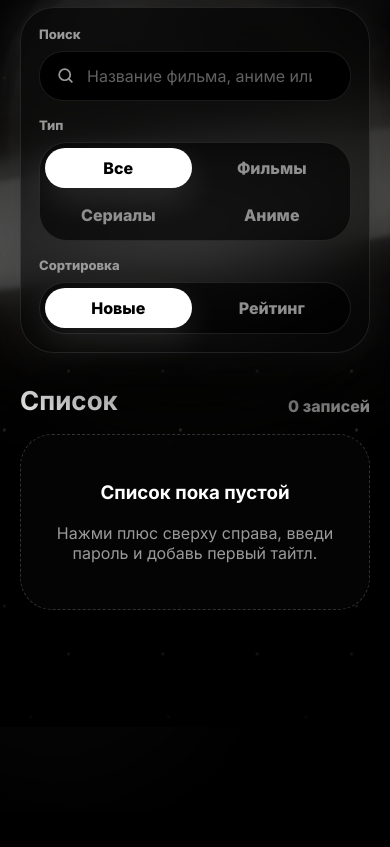
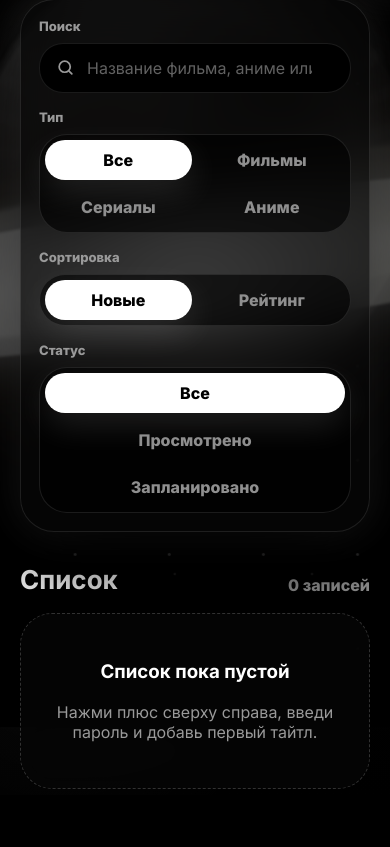
Before and after one commit to yadobr1337/me, a plain HTML site: page index.html in a window 390 px wide. Shown: the part 117-964 px from the top of the page. Before the commit the page ends 844 px from the top, so only its background shows below. Drawn offline with Linux system fonts and the light colour scheme.

Commit message:
Optimize site and add watch status filter

```diff
--- a/app.js
+++ b/app.js
@@ -5,9 +5,14 @@ const typeNames = {
   series: "Сериал",
   anime: "Аниме",
 };
+const statusNames = {
+  watched: "Просмотрено",
+  planned: "Запланировано",
+};
 
 let items = loadItems();
 let currentType = "all";
+let currentStatus = "all";
 let sortMode = "recent";
 let selectedImage = "";
 let deleteTargetId = null;
@@ -18,6 +23,7 @@ const countText = document.querySelector("#countText");
 const searchInput = document.querySelector("#searchInput");
 const sortFilter = document.querySelector("#sortFilter");
 const typeFilter = document.querySelector("#typeFilter");
+const statusFilter = document.querySelector("#statusFilter");
 const passwordModal = document.querySelector("#passwordModal");
 const editorModal = document.querySelector("#editorModal");
 const passwordInput = document.querySelector("#passwordInput");
@@ -27,6 +33,7 @@ const titleInput = document.querySelector("#titleInput");
 const ratingInput = document.querySelector("#ratingInput");
 const ratingValue = document.querySelector("#ratingValue");
 const categoryInput = document.querySelector("#categoryInput");
+const statusInput = document.querySelector("#statusInput");
 const imageResults = document.querySelector("#imageResults");
 const manualImage = document.querySelector("#manualImage");
 const deleteSearch = document.querySelector("#deleteSearch");
@@ -34,7 +41,7 @@ const deleteButton = document.querySelector("#deleteButton");
 const deleteHint = document.querySelector("#deleteHint");
 const deleteResults = document.querySelector("#deleteResults");
 
-createParticleField();
+scheduleBackgroundEffects();
 
 document.querySelector("#openAdd").addEventListener("click", () => {
   passwordInput.value = "";
@@ -74,6 +81,14 @@ typeFilter.addEventListener("click", (event) => {
   smoothRender();
 });
 
+statusFilter.addEventListener("click", (event) => {
+  const button = event.target.closest("button[data-status]");
+  if (!button) return;
+  currentStatus = button.dataset.status;
+  statusFilter.querySelectorAll("button").forEach((item) => item.classList.toggle("active", item === button));
+  smoothRender();
+});
+
 ratingInput.addEventListener("input", () => {
   ratingValue.textContent = ratingInput.value;
 });
@@ -95,6 +110,7 @@ addForm.addEventListener("submit", (event) => {
     title,
     rating: Number(ratingInput.value),
     type: categoryInput.value,
+    status: statusInput.value,
     poster,
     createdAt: Date.now(),
   });
@@ -137,6 +153,7 @@ function render() {
   const query = searchInput.value.trim().toLowerCase();
   const sorted = [...items]
     .filter((item) => currentType === "all" || item.type === currentType)
+    .filter((item) => currentStatus === "all" || getItemStatus(item) === currentStatus)
     .filter((item) => item.title.toLowerCase().includes(query))
     .sort((a, b) => {
       if (sortMode === "rating") return b.rating - a.rating || b.createdAt - a.createdAt;
@@ -149,19 +166,21 @@ function render() {
       const isTopRated = item.rating > 8;
       const typeIcon = item.type === "movie" ? "film" : "tv";
       const viewName = createViewName(item.id);
+      const status = getItemStatus(item);
       return `
         <a class="card ${isTopRated ? "top-rated" : ""}" href="${searchUrl}" target="_blank" rel="noopener noreferrer" style="--delay: ${index * 45}ms; view-transition-name: ${viewName}" aria-label="Открыть поиск Яндекса: ${escapeAttribute(item.title)}">
           <div class="poster-wrap">
-            <img class="poster" src="${escapeAttribute(item.poster)}" alt="${escapeAttribute(item.title)}" loading="lazy" />
+            <img class="poster" src="${escapeAttribute(item.poster)}" alt="${escapeAttribute(item.title)}" loading="lazy" decoding="async" />
             <span class="poster-overlay"></span>
             <span class="poster-type">${typeNames[item.type]}</span>
+            <span class="poster-status">${statusNames[status]}</span>
           </div>
           <div class="card-body">
             <h3 class="card-title">${escapeHtml(item.title)}</h3>
             ${isTopRated ? `<span class="top-line" aria-hidden="true"></span>` : ""}
             <div class="meta-row">
               <span class="rating">${iconSvg("star", 18, "star-icon")}<span>${item.rating}/10</span></span>
-              <span class="media-icon">${iconSvg(typeIcon, 22)}</span>
+              <span class="media-icon" title="${statusNames[status]}">${iconSvg(typeIcon, 22)}</span>
             </div>
           </div>
         </a>
@@ -174,7 +193,8 @@ function render() {
 }
 
 function smoothRender() {
-  if (!document.startViewTransition) {
+  const shouldSkipTransition = window.matchMedia("(max-width: 560px)").matches || items.length > 30;
+  if (!document.startViewTransition || shouldSkipTransition) {
     render();
     return;
   }
@@ -207,7 +227,7 @@ async function loadImageChoices() {
       .map(
         (url, index) => `
           <div class="image-choice">
-            <img src="${escapeAttribute(url)}" alt="Вариант обложки ${index + 1}" />
+            <img src="${escapeAttribute(url)}" alt="Вариант обложки ${index + 1}" loading="lazy" decoding="async" />
             <button type="button" data-url="${escapeAttribute(url)}" aria-label="Выбрать обложку ${index + 1}"></button>
           </div>
         `,
@@ -265,7 +285,7 @@ function updateDeleteTarget() {
     .map(
       (item) => `
         <button class="delete-result" type="button" data-id="${escapeAttribute(item.id)}">
-          <img src="${escapeAttribute(item.poster)}" alt="" loading="lazy" />
+          <img src="${escapeAttribute(item.poster)}" alt="" loading="lazy" decoding="async" />
           <span>${escapeHtml(item.title)}</span>
           <strong>${item.rating}/10</strong>
         </button>
@@ -299,7 +319,11 @@ function resetForm() {
 
 function loadItems() {
   try {
-    return JSON.parse(localStorage.getItem(STORAGE_KEY)) || [];
+    const storedItems = JSON.parse(localStorage.getItem(STORAGE_KEY)) || [];
+    return storedItems.map((item) => ({
+      ...item,
+      status: getItemStatus(item),
+    }));
   } catch {
     return [];
   }
@@ -347,7 +371,8 @@ function createParticleField() {
   const field = document.querySelector("#particleField");
   if (!field || field.children.length > 0) return;
 
-  const particles = Array.from({ length: 22 }, (_, index) => ({
+  const isSmallScreen = window.matchMedia("(max-width: 560px)").matches;
+  const particles = Array.from({ length: isSmallScreen ? 8 : 14 }, (_, index) => ({
     left: `${(index * 37) % 100}%`,
     top: `${-18 + ((index * 19) % 38)}%`,
     size: 1 + (index % 3),
@@ -374,6 +399,21 @@ function createParticleField() {
   field.appendChild(fragment);
 }
 
+function scheduleBackgroundEffects() {
+  if ("requestIdleCallback" in window) {
+    requestIdleCallback(createParticleField, { timeout: 1200 });
+    return;
+  }
+
+  requestAnimationFrame(() => {
+    setTimeout(createParticleField, 120);
+  });
+}
+
+function getItemStatus(item) {
+  return item.status === "planned" ? "planned" : "watched";
+}
+
 function iconSvg(name, size = 22, className = "") {
   const icons = {
     star: '<path d="m12 3 2.8 5.7 6.2.9-4.5 4.4 1.1 6.1L12 17.2 6.4 20.1 7.5 14 3 9.6l6.2-.9L12 3Z" />',
--- a/index.html
+++ b/index.html
@@ -83,6 +83,15 @@
             <button type="button" data-sort="rating">Рейтинг</button>
           </div>
         </div>
+
+        <div class="control-group status-field">
+          <span>Статус</span>
+          <div class="status-options" id="statusFilter">
+            <button class="active" type="button" data-status="all">Все</button>
+            <button type="button" data-status="watched">Просмотрено</button>
+            <button type="button" data-status="planned">Запланировано</button>
+          </div>
+        </div>
       </section>
 
       <section>
@@ -144,6 +153,14 @@
           </select>
         </label>
 
+        <label>
+          <span>Статус</span>
+          <select id="statusInput">
+            <option value="watched">Просмотрено</option>
+            <option value="planned">Запланировано</option>
+          </select>
+        </label>
+
         <div class="image-tools">
           <div>
             <span class="field-title">Обложка</span>
--- a/styles.css
+++ b/styles.css
@@ -91,7 +91,7 @@ body::before {
   border: 1px solid rgba(255, 255, 255, 0.1);
   border-radius: 50%;
   background: rgba(255, 255, 255, 0.03);
-  filter: blur(28px);
+  filter: blur(18px);
   animation: orbBreath 6s ease-in-out infinite;
 }
 
@@ -139,7 +139,7 @@ button {
 }
 
 .star-layer-two {
-  opacity: 0.4;
+  opacity: 0.28;
   filter: blur(0.4px);
   background-image:
     radial-gradient(circle, rgba(255, 255, 255, 0.7) 0 1px, transparent 1.7px),
@@ -176,7 +176,7 @@ button {
   width: 1520px;
   height: 980px;
   opacity: 0.94;
-  filter: drop-shadow(0 0 96px rgba(255, 241, 226, 0.14));
+  filter: drop-shadow(0 0 58px rgba(255, 241, 226, 0.12));
   transform-origin: center;
   animation: blackHoleBreath 12s ease-in-out infinite;
 }
@@ -199,7 +199,7 @@ button {
   box-shadow:
     0 0 42px rgba(255, 255, 255, 0.36),
     0 0 110px rgba(236, 198, 169, 0.2);
-  filter: blur(2.4px) contrast(1.3);
+  filter: blur(1.8px) contrast(1.22);
   transform: rotate(-8deg);
   mix-blend-mode: screen;
   animation: diskStream 7s linear infinite, diskPulse 4.8s ease-in-out infinite;
@@ -216,7 +216,7 @@ button {
   margin-left: -410px;
   border-radius: 50%;
   background: radial-gradient(ellipse at center, rgba(44, 61, 78, 0.62) 0%, rgba(13, 22, 32, 0.48) 38%, transparent 72%);
-  filter: blur(18px);
+  filter: blur(12px);
   opacity: 0.76;
   animation: haloBreath 8s ease-in-out infinite;
 }
@@ -234,7 +234,7 @@ button {
   background:
     radial-gradient(circle at center, transparent 0 42%, rgba(255, 246, 235, 0.22) 49%, rgba(255, 231, 210, 0.48) 52%, rgba(255, 255, 255, 0.16) 56%, transparent 64%),
     conic-gradient(from 0deg, rgba(255, 235, 213, 0.08), rgba(255, 255, 255, 0.66), rgba(166, 122, 94, 0.14), rgba(255, 255, 255, 0.46), rgba(255, 235, 213, 0.08));
-  filter: blur(2px);
+  filter: blur(1.4px);
   animation: accretionSpin 30s linear infinite;
 }
 
@@ -255,7 +255,7 @@ button {
   box-shadow:
     0 0 34px rgba(255, 255, 255, 0.38),
     0 0 120px rgba(225, 179, 146, 0.2);
-  filter: blur(6px) contrast(1.24);
+  filter: blur(4px) contrast(1.18);
   animation: lensWobble 8s ease-in-out infinite, diskStream 9s linear infinite;
 }
 
@@ -297,7 +297,7 @@ button {
     repeating-conic-gradient(from 0deg, rgba(255, 255, 255, 0.06) 0deg 3deg, transparent 4deg 10deg),
     conic-gradient(from 0deg, transparent 0deg, rgba(255, 236, 219, 0.16) 42deg, rgba(255, 255, 255, 0.62) 78deg, rgba(255, 224, 205, 0.14) 118deg, transparent 180deg, rgba(255, 255, 255, 0.38) 256deg, transparent 320deg),
     radial-gradient(circle, transparent 0 49%, rgba(255, 241, 226, 0.16) 51%, transparent 59%);
-  filter: blur(2.4px);
+  filter: blur(1.7px);
   animation: ringSpinOne 24s linear infinite;
 }
 
@@ -310,7 +310,7 @@ button {
   background:
     conic-gradient(from 110deg, transparent 0deg, rgba(255, 255, 255, 0.42) 64deg, transparent 112deg, rgba(255, 224, 205, 0.22) 230deg, transparent 310deg),
     radial-gradient(circle, transparent 0 54%, rgba(255, 255, 255, 0.12) 56%, transparent 63%);
-  filter: blur(4px);
+  filter: blur(2.8px);
   animation: ringSpinTwo 32s linear infinite;
 }
 
@@ -461,7 +461,7 @@ h2 {
 
 .controls {
   display: grid;
-  grid-template-columns: minmax(260px, 1.4fr) minmax(330px, 1.1fr) minmax(220px, 0.85fr);
+  grid-template-columns: minmax(260px, 1.45fr) minmax(310px, 1.05fr) minmax(210px, 0.75fr) minmax(260px, 0.95fr);
   gap: 16px;
   align-items: end;
   margin-bottom: 32px;
@@ -608,7 +608,8 @@ input[type="range"] {
 }
 
 .segmented,
-.sort-options {
+.sort-options,
+.status-options {
   display: grid;
   gap: 7px;
   min-height: 50px;
@@ -626,8 +627,13 @@ input[type="range"] {
   grid-template-columns: 1fr 1fr;
 }
 
+.status-options {
+  grid-template-columns: repeat(3, minmax(0, 1fr));
+}
+
 .segmented button,
-.sort-options button {
+.sort-options button,
+.status-options button {
   min-height: 40px;
   border: 0;
   border-radius: 23px;
@@ -638,13 +644,15 @@ input[type="range"] {
 }
 
 .segmented button:hover,
-.sort-options button:hover {
+.sort-options button:hover,
+.status-options button:hover {
   color: #fff;
   background: rgba(255, 255, 255, 0.05);
 }
 
 .segmented button.active,
-.sort-options button.active {
+.sort-options button.active,
+.status-options button.active {
   color: #000;
   background: #fff;
   box-shadow: 0 12px 34px rgba(255, 255, 255, 0.12);
@@ -673,6 +681,8 @@ input[type="range"] {
   position: relative;
   isolation: isolate;
   overflow: hidden;
+  content-visibility: auto;
+  contain-intrinsic-size: 390px;
   min-height: 390px;
   border: 1px solid var(--line);
   border-radius: 30px;
@@ -792,6 +802,28 @@ input[type="range"] {
   backdrop-filter: blur(18px);
 }
 
+.poster-status {
+  position: absolute;
+  right: 16px;
+  top: 16px;
+  z-index: 2;
+  display: inline-flex;
+  align-items: center;
+  min-height: 30px;
+  max-width: calc(100% - 128px);
+  padding: 0 12px;
+  border: 1px solid rgba(255, 255, 255, 0.16);
+  border-radius: 999px;
+  color: #111;
+  background: rgba(255, 255, 255, 0.86);
+  font-size: 12px;
+  font-weight: 900;
+  white-space: nowrap;
+  overflow: hidden;
+  text-overflow: ellipsis;
+  backdrop-filter: blur(12px);
+}
+
 .card:hover .poster {
   opacity: 0.85;
   filter: grayscale(0) contrast(1.04);
@@ -1499,6 +1531,10 @@ input[type="range"] {
     grid-template-columns: repeat(2, 1fr);
   }
 
+  .status-options {
+    grid-template-columns: 1fr;
+  }
+
   .black-hole {
     top: -42px;
     left: 50%;
@@ -1559,8 +1595,28 @@ input[type="range"] {
 }
 
 @media (max-width: 560px) {
+  body::before {
+    animation: none;
+  }
+
+  .cosmic-grid,
+  .ambient-orb,
+  .star-layer-two {
+    display: none;
+  }
+
+  .star-layer-one {
+    opacity: 0.24;
+    animation-duration: 58s, 9s;
+  }
+
+  .space-bg {
+    opacity: 0.96;
+  }
+
   .topbar {
-    padding-top: 28px;
+    padding-top: 26px;
+    padding-bottom: 22px;
   }
 
   .glitch-title {
@@ -1568,53 +1624,61 @@ input[type="range"] {
   }
 
   .black-hole {
-    top: 8px;
-    width: 720px;
-    height: 560px;
+    top: 44px;
+    width: 820px;
+    height: 600px;
+    opacity: 1;
+    filter: drop-shadow(0 0 38px rgba(255, 241, 226, 0.18));
   }
 
   .black-hole::before {
-    top: 260px;
-    width: 940px;
-    height: 112px;
-    margin-left: -470px;
+    top: 276px;
+    width: 1080px;
+    height: 126px;
+    margin-left: -540px;
+    filter: blur(1px) contrast(1.32);
   }
 
   .black-hole::after {
-    top: 158px;
+    top: 160px;
+    width: 470px;
+    height: 350px;
+    margin-left: -235px;
+    opacity: 0.92;
+    filter: blur(8px);
+  }
+
+  .gravity-distortion {
+    top: 250px;
     width: 420px;
-    height: 320px;
+    height: 420px;
     margin-left: -210px;
-  }
-
-  .gravity-distortion {
-    top: 242px;
-    width: 360px;
-    height: 360px;
-    margin-left: -180px;
-    margin-top: -180px;
+    margin-top: -210px;
+    filter: blur(0.8px);
   }
 
   .lens-ring {
-    top: 232px;
-    width: 780px;
-    height: 128px;
-    margin-left: -390px;
+    top: 248px;
+    width: 900px;
+    height: 132px;
+    margin-left: -450px;
+    filter: blur(2px) contrast(1.22);
   }
 
   .black-hole-core {
-    top: 176px;
-    width: 218px;
-    height: 218px;
-    margin-left: -109px;
+    top: 174px;
+    width: 252px;
+    height: 252px;
+    margin-left: -126px;
   }
 
   .gravity-ring {
-    top: 242px;
-    width: 390px;
-    height: 390px;
-    margin-left: -195px;
-    margin-top: -195px;
+    top: 250px;
+    width: 430px;
+    height: 430px;
+    margin-left: -215px;
+    margin-top: -215px;
+    opacity: 0.95;
   }
 
   .gravity-ring-two {
@@ -1632,7 +1696,7 @@ input[type="range"] {
   }
 
   .grid {
-    grid-template-columns: repeat(2, minmax(0, 1fr));
+    grid-template-columns: 1fr;
     gap: 12px;
   }
 
@@ -1646,7 +1710,7 @@ input[type="range"] {
   }
 
   .poster-wrap {
-    height: 190px;
+    height: 220px;
   }
 
   .card-body {
@@ -1663,3 +1727,14 @@ input[type="range"] {
     grid-template-columns: 1fr;
   }
 }
+
+@media (prefers-reduced-motion: reduce) {
+  *,
+  *::before,
+  *::after {
+    animation-duration: 1ms !important;
+    animation-iteration-count: 1 !important;
+    scroll-behavior: auto !important;
+    transition-duration: 1ms !important;
+  }
+}
```
